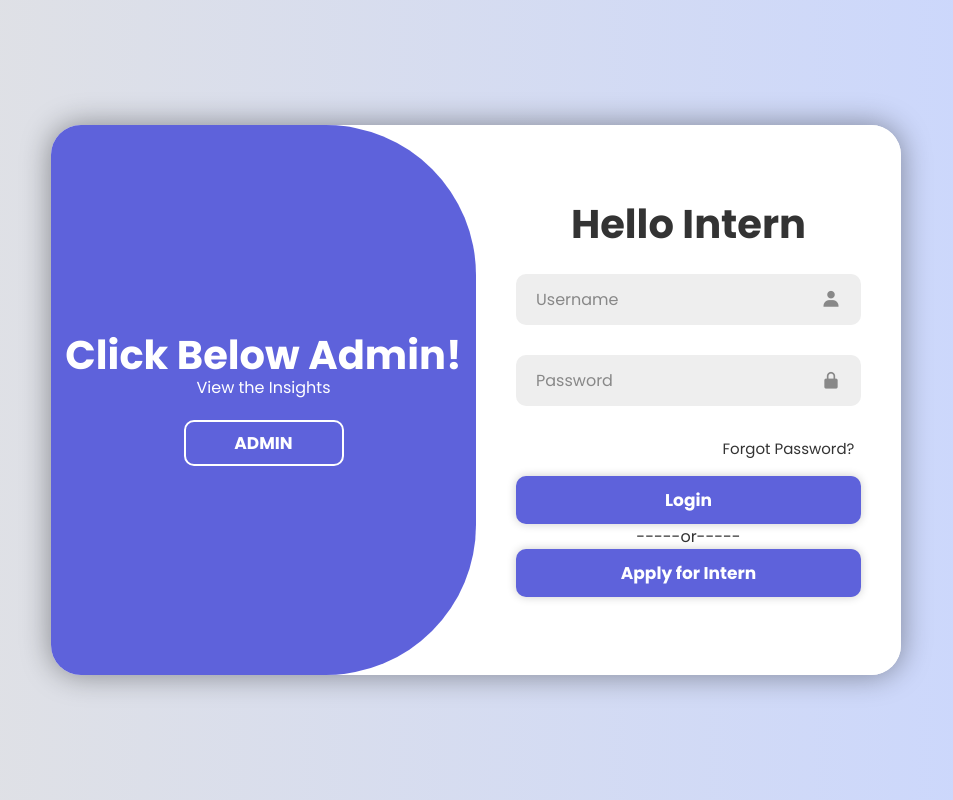
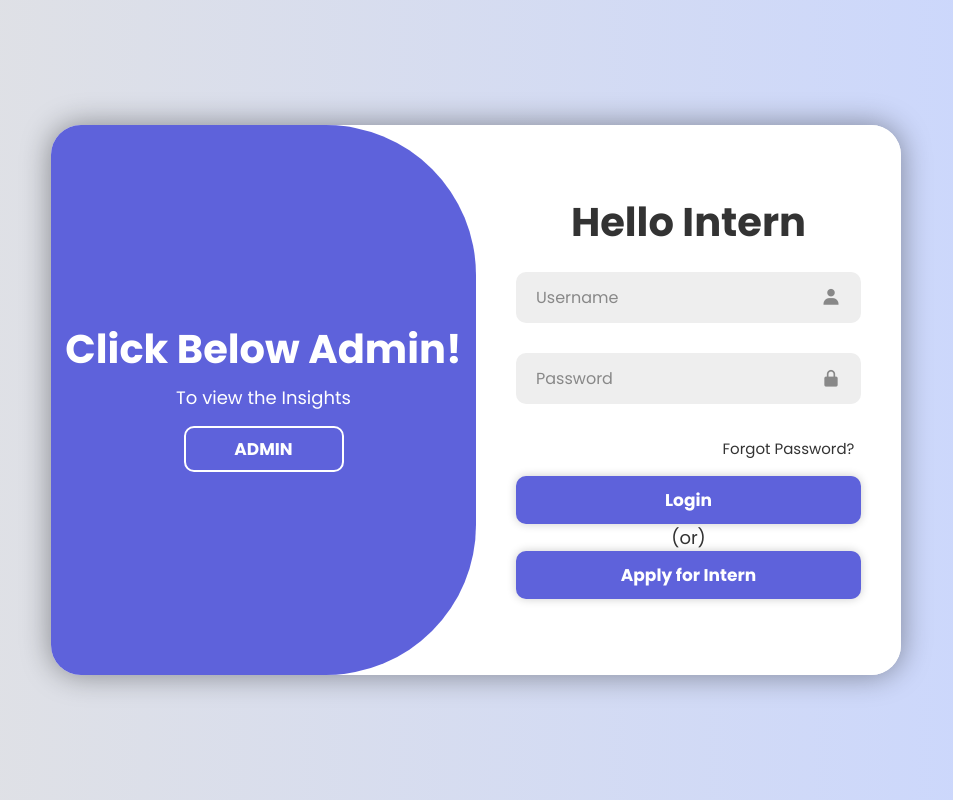
Before and after one commit to rxnjitth/Intern_Management_Portal, a Django app: page / in a window 1280 px wide. Shown: the whole page, without its empty margins (164-1117 px from the left). Run offline with Django 5.2, Linux system fonts and the light colour scheme.

Commit message:
changes in style of form-box.login para

```diff
--- a/ips_intern/templates/login.html
+++ b/ips_intern/templates/login.html
@@ -51,6 +51,11 @@
     padding: 40px;
     z-index: 1;
     transition: .6s ease-in-out 1.2s ,visibility 0s 1s;
+}
+
+.form-box.login{
+    font-size: 18px;
+    font-weight: 500%;
 }
 
 .container.active .form-box{
@@ -187,7 +192,9 @@ form{
 }
 
 .toggle-panel p{
-    margin-bottom: 20px;
+    margin-top: 15px;
+    padding-bottom: 15px;
+    font-size: 18px;
 }
 
 .toggle-panel .btn{
@@ -281,7 +288,7 @@ form{
                     <a href="#">Forgot Password?</a>
                 </div>
                 <button type="submit" class="btn">Login</button>
-                <p>-----or-----</p>
+                <p>(or)</p>
                 <button class="btn">Apply for Intern</button>
             </form>
         </div>
@@ -307,12 +314,12 @@ form{
         <div class="toggle-box">
             <div class="toggle-panel toggle-left">
                 <h1>Click Below Admin!</h1>
-                <p>View the Insights</p>
+                <p>To view the Insights</p>
                 <button class="btn register-btn">ADMIN</button>
             </div>
 
             <div class="toggle-panel toggle-right">
-                <h1>Oops UR Intern!</h1>
+                <h1>Oops..! UR Intern</h1>
                 <p>Click Here to Login</p>
                 <button class="btn login-btn">INTERN</button>
             </div>
```
